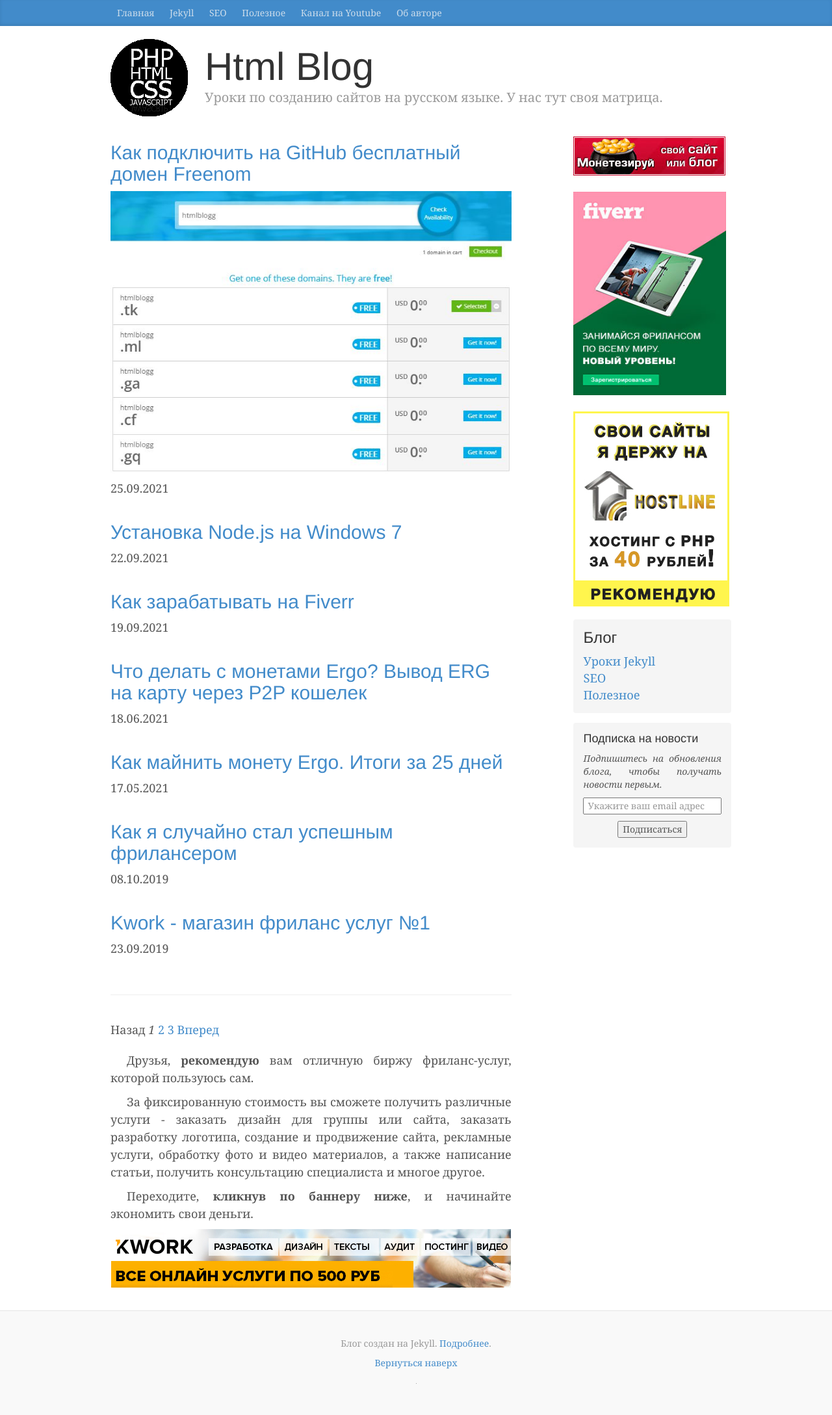
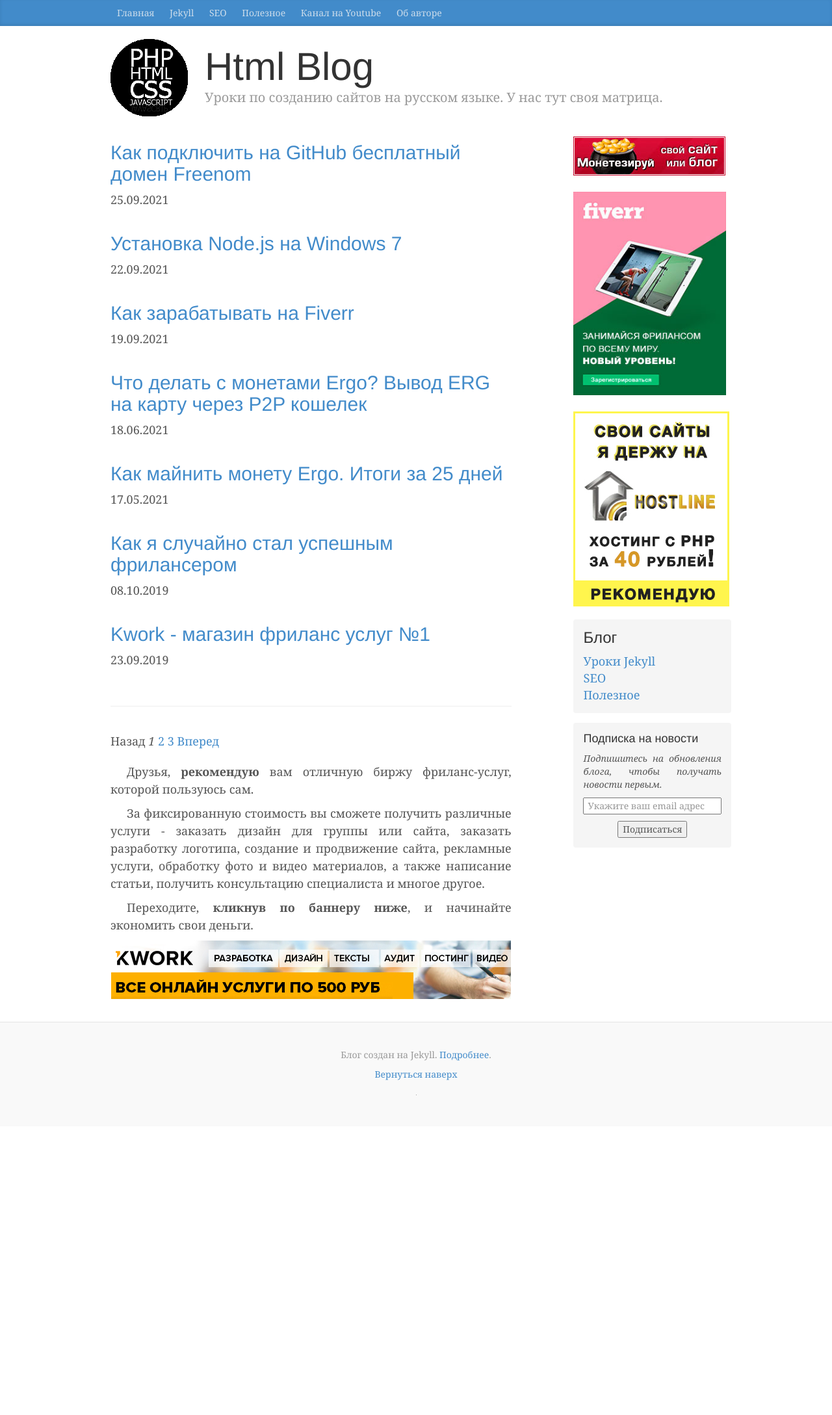
Before and after one commit to htmlblog/htmlblog.github.io, a Jekyll site: the page built from index.html, in a window 1280 px wide. Shown: the whole page at 65% size. Built offline with Jekyll 4.4.1, drawn with Linux system fonts in a browser that asks for light colours; the list of posts is cut into pages by our own code; comment, search, counter and statistics services are not loaded; after the commit the page ends 1733 px from its top, so only the background shows below that.

Commit message:
Updated Parkuiem Biesplatnyi Domien Freenom K Saitu Na Github and 1 other file

```diff
--- a/_posts/2021-09-25-parkuiem-biesplatnyi-domien-freenom-k-saitu-na-github.markdown
+++ b/_posts/2021-09-25-parkuiem-biesplatnyi-domien-freenom-k-saitu-na-github.markdown
@@ -10,7 +10,7 @@
 header: Паркуем бесплатный домен Freenom к сайту на GitHub
 description: Если вы решили использовать GitHub как хостинг для своего блога, то можно
   получить бесплатный домен 2-го уровня на Freenom. Как его подключить...
-thumb: "/uploads/freenom-domen.jpg"
+thumb: "/uploads/create-repo.JPG"
 ---
 
 Многие используют для своего блога хостинг GitHub, но не знают как подключить к нему домен. Например у моего блога домен 3-го уровня.
--- a/index.html
+++ b/index.html
@@ -5,9 +5,6 @@
 <!-- This loops through the paginated posts -->
 {% for post in paginator.posts %}
   <h2><a href="{{ post.url }}">{{ post.title }}</a></h2>
-  {% if post.thumb %}
-    <p><img src="{{ post.thumb }}" /></p>
-  {% endif %}
   <p>
     <span class="date">{{ post.date|date:"%d.%m.%Y" }}</span>
   </p>
```
